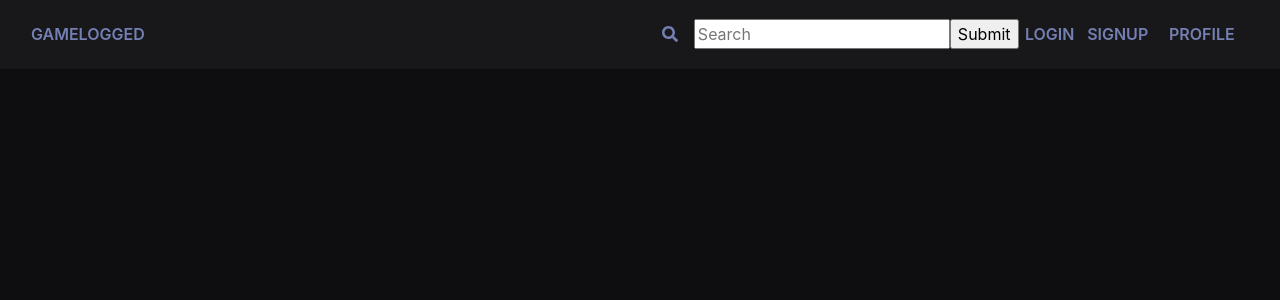
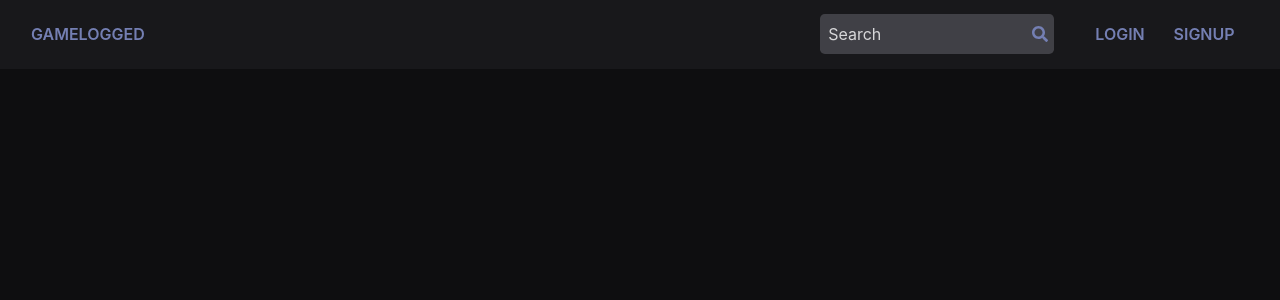
Before and after one commit to felcg/Gamelogged, a React (Create React App) app: page /search in a window 1280 px wide. Shown: the top 300 px of the page. Built offline with nearby package versions, Linux system fonts and the light colour scheme.

Commit message:
Atualiza layout de navbar e search

```diff
--- a/src/assets/custom.scss
+++ b/src/assets/custom.scss
@@ -1,3 +1,5 @@
+$primary: #747fb3;
+
 @import "../../node_modules/bootstrap/scss/bootstrap.scss";
 
 body {
@@ -45,6 +47,28 @@ body {
     background-color: #18181b;
 }
 
+::-webkit-input-placeholder { /* WebKit, Blink, Edge */
+  color:    #d7d7d9;
+}
+:-moz-placeholder { /* Mozilla Firefox 4 to 18 */
+ color:    #d7d7d9;
+ opacity:  1;
+}
+::-moz-placeholder { /* Mozilla Firefox 19+ */
+ color:    #d7d7d9;
+ opacity:  1;
+}
+:-ms-input-placeholder { /* Internet Explorer 10-11 */
+ color:    #d7d7d9;
+}
+::-ms-input-placeholder { /* Microsoft Edge */
+ color:    #d7d7d9;
+}
+
+::placeholder { /* Most modern browsers support this now. */
+ color:    #d7d7d9;
+}
+
 @keyframes load {
     0% {
       transform: rotate(0deg);
--- a/src/components/NavBar/NavBar.js
+++ b/src/components/NavBar/NavBar.js
@@ -3,22 +3,27 @@ import {
   Navbar, Container, Nav, Button,
 } from 'react-bootstrap'
 import './NavBar.scss'
-import { FontAwesomeIcon } from '@fortawesome/react-fontawesome'
 import Search from '../Search/Search'
 
 const NavBar = () => (
   <Navbar fixed="top" expand="sm" id="mainNav">
-    <Container className="navContainer">
-      <Navbar.Brand href="/">gamelogged</Navbar.Brand>
-      <FontAwesomeIcon icon={['fas', 'search']} className="NavItem Search" />
-      <Search />
-      <Button className="NavItem">LOGIN</Button>
-      <Button className="NavItem">SIGNUP</Button>
+    <Container className="navContainer" id="navContainer">
+      <div className="item">
+        <Navbar.Brand href="/">gamelogged</Navbar.Brand>
+      </div>
+
+      <div className="item ml-auto mr-n3">
+        <Search />
+      </div>
+
       <Navbar.Toggle aria-controls="links-navbar" className="NavItem navbar-dark" />
       <Navbar.Collapse className="justify-content-end" id="links-navbar">
         <Nav>
           <Nav.Item>
-            <Nav.Link className="text-upper nav-item" href="#services"><Button className="NavItem">PROFILE</Button></Nav.Link>
+            <Nav.Link className="text-upper nav-item"><Button className="NavItem">LOGIN</Button></Nav.Link>
+          </Nav.Item>
+          <Nav.Item>
+            <Nav.Link className="text-upper nav-item"><Button className="NavItem">SIGNUP</Button></Nav.Link>
           </Nav.Item>
         </Nav>
       </Navbar.Collapse>
--- a/src/components/NavBar/NavBar.scss
+++ b/src/components/NavBar/NavBar.scss
@@ -1,7 +1,16 @@
+#navContainer {
+    flex-wrap: nowrap;
+}
+
 .navbar {
     background: #18181b;
     font-weight: 600;
     text-transform: uppercase;
+
+
+    .item {
+        display: flex;
+    }
 
     button {
         font-size: 1rem;
@@ -49,12 +58,10 @@
     color: #747fb3;
 }
 
-.Search {
-    margin-left: auto;
-    margin-right: 1rem;
-}
+
 
 .navContainer {
     margin: 0;
     max-width: 100%;
+    display: flex;
 }
--- a/src/components/Search/Search.js
+++ b/src/components/Search/Search.js
@@ -1,7 +1,9 @@
 import React, { useState } from 'react'
 import { useDispatch } from 'react-redux'
 import { useHistory } from 'react-router-dom'
+import { FontAwesomeIcon } from '@fortawesome/react-fontawesome'
 import { searchChange } from '../../reducers/searchReducer'
+import './Search.scss'
 
 
 const Search = () => {
@@ -20,14 +22,14 @@ const Search = () => {
   }
 
   return (
-    <div className="App">
-      <form onSubmit={handleSubmit}>
+    <div className="search">
+      <form className="searchForm" onSubmit={handleSubmit}>
         <input type="text"
           placeholder="Search"
           value={searchTerm}
           onChange={handleChange}
         />
-        <input type="submit" value="Submit" />
+        <button type="submit" label="search"><FontAwesomeIcon icon={['fas', 'search']} className="NavItem Search" /></button>
       </form>
     </div>
   )
--- /dev/null
+++ b/src/components/Search/Search.scss
@@ -0,0 +1,21 @@
+.search {
+    .searchForm {
+        display: flex;
+
+        input[type=text] {
+            width: 80%;
+            background: #404046;
+            border: none;
+            padding: .5rem;
+            border-radius: .3rem;
+        }
+
+        button {
+            background: #404046;
+            margin-left: -1rem;
+            border-radius: .3rem;
+        }
+
+    }
+
+}
```
